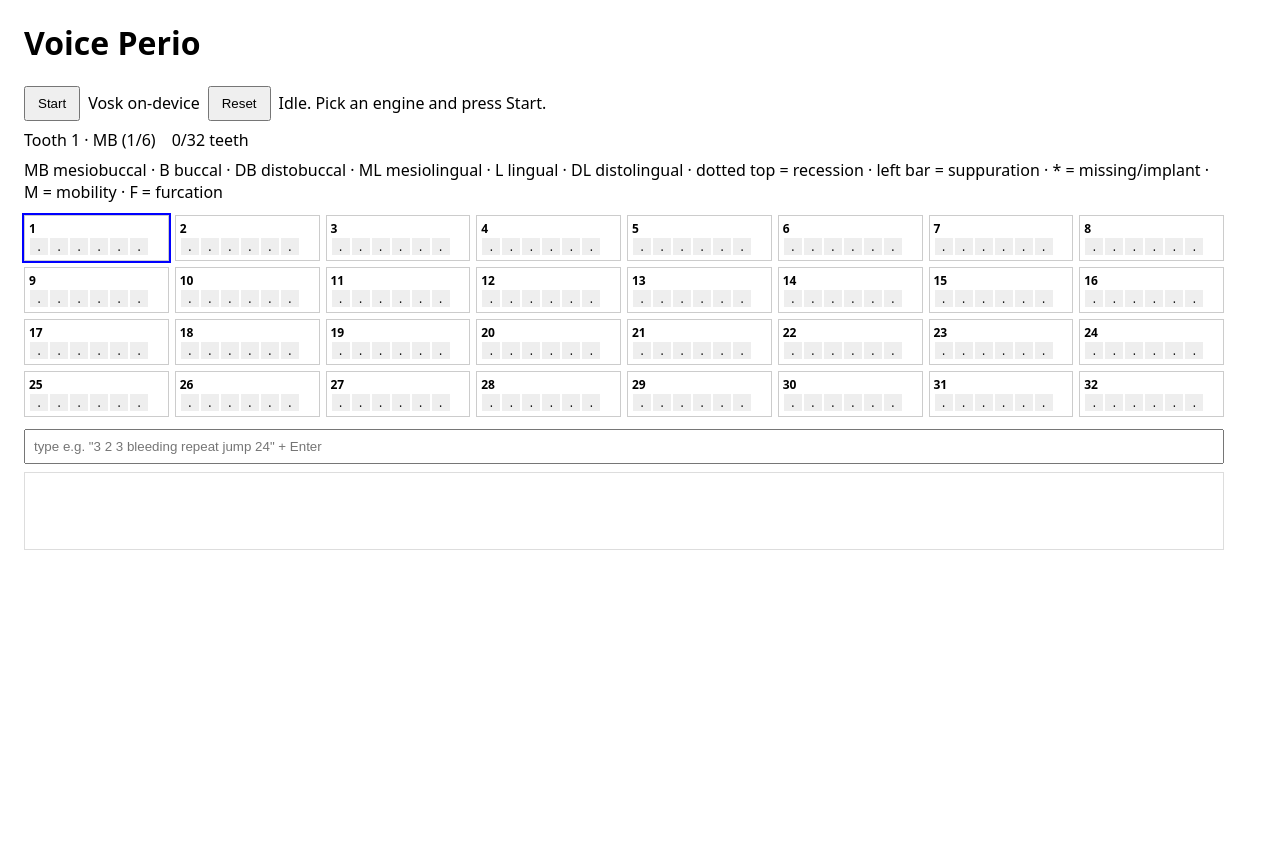
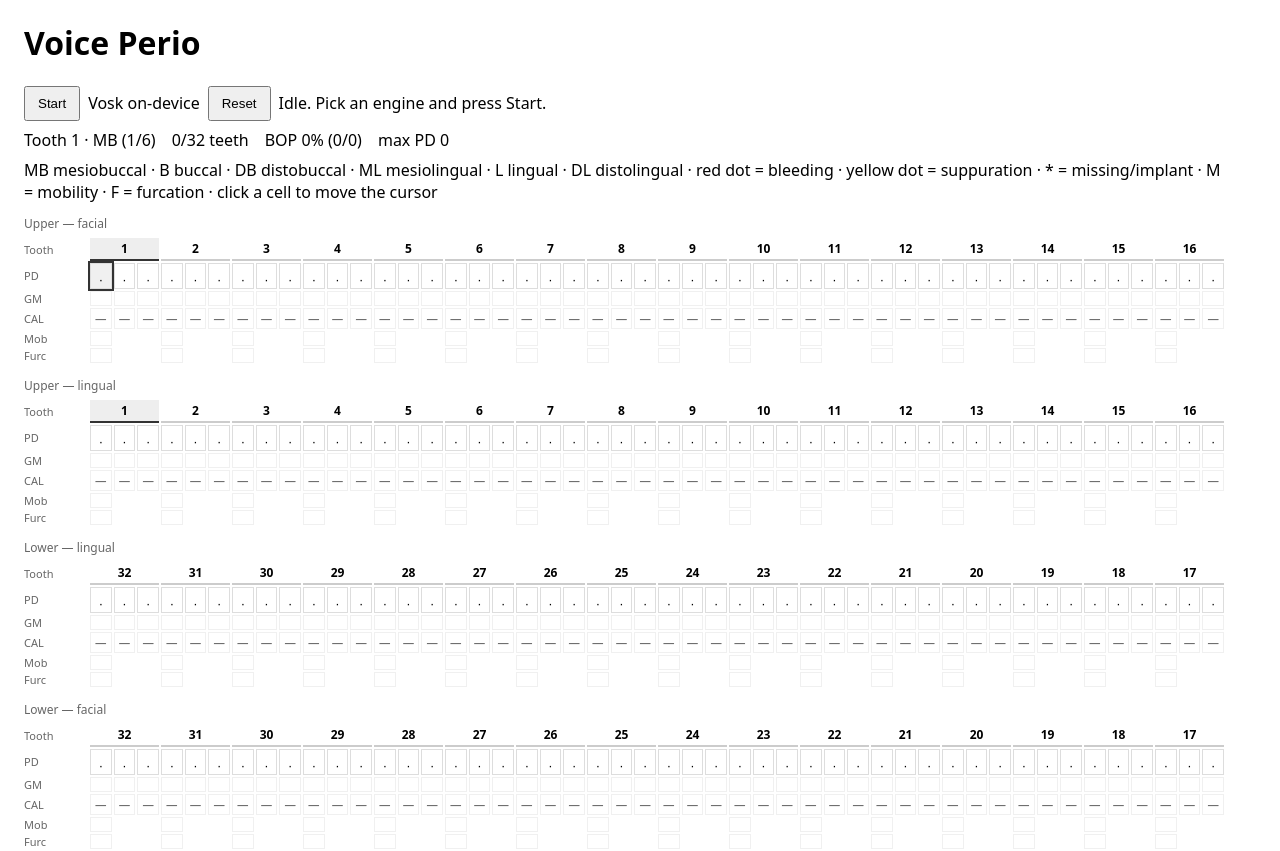
Before and after one commit to joellijo32/Perio-Assist, a Svelte app: page / in a window 1280 px wide. Shown: the top 851 px of the page. Before the commit the page ends 800 px from the top, so only its background shows below. Built offline with nearby package versions, Linux system fonts and the light colour scheme.

Commit message:
Open Dental-style data chart: arch sections, dots, GM/CAL, click-to-cursor, BOP% summary

```diff
--- a/src/App.svelte
+++ b/src/App.svelte
@@ -2,6 +2,7 @@
   import { onDestroy } from 'svelte';
   import { commit, resetAll, say, SITENAMES, store } from './chart.svelte.js';
   import { createRecognizer } from './recognizer.js';
+  import PerioChart from './PerioChart.svelte';
 
   let engine = $state('vosk');
   let draft = $state('');
@@ -9,6 +10,29 @@
   const teethDone = $derived(
     Object.values(store.teeth).filter((sites) => sites.some((v) => v !== null)).length,
   );
+
+  // ponytail: summary stats are pure derivations - no stats engine until one is needed
+  const bop = $derived.by(() => {
+    let hit = 0, total = 0;
+    for (const t of Object.keys(store.teeth)) {
+      if (store.absent[t]) continue;
+      for (let s = 0; s < 6; s++) {
+        if (store.teeth[t][s] == null) continue;
+        total++;
+        if (store.bleed[t][s]) hit++;
+      }
+    }
+    return { hit, total, pct: total ? Math.round((100 * hit) / total) : 0 };
+  });
+
+  const maxPD = $derived.by(() => {
+    let m = 0;
+    for (const t of Object.keys(store.teeth)) {
+      if (store.absent[t]) continue;
+      for (const v of store.teeth[t]) if (v != null && v > m) m = v;
+    }
+    return m;
+  });
 
   const recognizer = createRecognizer({
     onPartial: (text) => say(text, false),
@@ -36,14 +60,6 @@
     draft = '';
   }
 
-  function cellClass(v, bled, rec, sp) {
-    return `s${v >= 6 ? ' g6' : v >= 4 ? ' g4' : ''}${bled ? ' bleed' : ''}${rec > 0 ? ' rc' : ''}${sp ? ' sp' : ''}`;
-  }
-
-  function toothMarks(t) {
-    return `${store.absent[t] ? '*' : ''}${store.mob[t] != null ? ` M${store.mob[t]}` : ''}${store.fur[t] ? ` F${['','I','II','III'][store.fur[t].grade]}` : ''}`;
-  }
-
   onDestroy(() => recognizer.stop());
 </script>
 
@@ -58,23 +74,13 @@
   <div class="meta">
     <span>Tooth {store.cur.t} · {SITENAMES[store.cur.s]} ({store.cur.s + 1}/6)</span>
     <span>{teethDone}/32 teeth</span>
+    <span>BOP {bop.pct}% ({bop.hit}/{bop.total})</span>
+    <span>max PD {maxPD}</span>
     {#if store.latencyMs !== null}<span>{store.latencyMs.toFixed(0)}ms parse+render</span>{/if}
   </div>
 
-  <div class="legend">MB mesiobuccal · B buccal · DB distobuccal · ML mesiolingual · L lingual · DL distolingual · dotted top = recession · left bar = suppuration · * = missing/implant · M = mobility · F = furcation</div>
-  <div id="grid">
-    {#each Object.entries(store.teeth) as [t, sites] (t)}
-      <div class="t" class:cur={+t === store.cur.t} class:miss={!!store.absent[t]}>
-        <b>{t}{toothMarks(t)}</b><br />
-        {#each sites as v, s (s)}
-          <span
-            class={cellClass(v, store.bleed[t][s], store.rec[t][s], store.sup[t][s])}
-            title={`${t} ${SITENAMES[s]}${store.rec[t][s] ? `, rec ${store.rec[t][s]}` : ''}${store.sup[t][s] ? ', suppuration' : ''}`}
-          >{v ?? '.'}</span>
-        {/each}
-      </div>
-    {/each}
-  </div>
+  <div class="legend">MB mesiobuccal · B buccal · DB distobuccal · ML mesiolingual · L lingual · DL distolingual · red dot = bleeding · yellow dot = suppuration · * = missing/implant · M = mobility · F = furcation · click a cell to move the cursor</div>
+  <PerioChart />
 
   <input
     bind:value={draft}
@@ -92,17 +98,7 @@
   main { font-family: system-ui; margin: 16px; max-width: 1200px; }
   button, select { padding: 8px 12px; }
   .controls { display: flex; gap: 8px; align-items: center; flex-wrap: wrap; }
-  .meta { display: flex; gap: 16px; margin: 8px 0; }
-  #grid { display: grid; grid-template-columns: repeat(8, 1fr); gap: 6px; margin: 12px 0; }
-  .t { border: 1px solid #ccc; padding: 4px; font-size: 12px; }
-  .t.cur { outline: 2px solid blue; }
-  .s { display: inline-block; width: 18px; text-align: center; margin: 1px; background: #eee; }
-  .s.bleed { border-bottom: 3px solid red; }
-  .s.rc { border-top: 2px dotted #1976d2; }
-  .s.sp { border-left: 3px solid #7b1fa2; }
-  .t.miss { opacity: 0.45; }
-  .g4 { background: #ffeb3b; }
-  .g6 { background: #ef9a9a; }
+  .meta { display: flex; gap: 16px; margin: 8px 0; flex-wrap: wrap; }
   input { width: 100%; padding: 8px; box-sizing: border-box; }
   #tx { border: 1px solid #ddd; min-height: 60px; padding: 8px; margin-top: 8px; }
   .i { opacity: 0.5; font-style: italic; }
--- /dev/null
+++ b/src/PerioChart.svelte
@@ -0,0 +1,109 @@
+<script>
+  import { moveTo, SITENAMES, store } from './chart.svelte.js';
+
+  // ponytail: Open Dental data-chart rows - probing + dots, GM, auto-CAL, mobility, furcation
+  const UPPER = Array.from({ length: 16 }, (_, i) => i + 1);
+  const LOWER = Array.from({ length: 16 }, (_, i) => 32 - i);
+
+  const cal = (t, s) => (store.teeth[t][s] == null ? null : store.teeth[t][s] + store.rec[t][s]);
+  const marks = (t) =>
+    `${store.absent[t] ? '*' : ''}${store.mob[t] != null ? ` M${store.mob[t]}` : ''}${store.fur[t] ? ` F${['', 'I', 'II', 'III'][store.fur[t].grade]}` : ''}`;
+</script>
+
+{#snippet brow(t, s)}
+  {@const v = store.teeth[t][s]}
+  {@const sel = store.cur.t === t && store.cur.s === s}
+  <button
+    class="pd"
+    class:sel
+    class:miss={!!store.absent[t]}
+    class:flag={v != null && v >= 4}
+    onclick={() => moveTo(t, s)}
+    title={`${t} ${SITENAMES[s]}${store.rec[t][s] ? `, rec ${store.rec[t][s]}` : ''}${store.sup[t][s] ? ', suppuration' : ''}`}
+  >
+    <span class="dots">
+      {#if store.bleed[t][s]}<i class="dot bop"></i>{/if}
+      {#if store.sup[t][s]}<i class="dot sup"></i>{/if}
+    </span>
+    <span>{v ?? '·'}</span>
+  </button>
+{/snippet}
+
+{#snippet arch(label, teeth, sites)}
+  <div class="archlabel">{label}</div>
+  <div class="arch" style={`grid-template-columns: 64px repeat(${teeth.length}, 1fr)`}>
+    <div class="rlabel">Tooth</div>
+    {#each teeth as t (t)}
+      <div class="thead" class:cur={store.cur.t === t} class:miss={!!store.absent[t]}>
+        <b>{t}</b><span>{marks(t)}</span>
+      </div>
+    {/each}
+    <div class="rlabel">PD</div>
+    {#each teeth as t (t)}
+      <div class="tgroup">
+        {#each sites as s (s)}
+          {@render brow(t, s)}
+        {/each}
+      </div>
+    {/each}
+    <div class="rlabel">GM</div>
+    {#each teeth as t (t)}
+      <div class="tgroup">
+        {#each sites as s (s)}
+          <div class="gm">{store.rec[t][s] || ''}</div>
+        {/each}
+      </div>
+    {/each}
+    <div class="rlabel">CAL</div>
+    {#each teeth as t (t)}
+      <div class="tgroup">
+        {#each sites as s (s)}
+          {@const c = cal(t, s)}
+          <div class="cal" class:flag={c != null && c >= 4}>{c ?? '—'}</div>
+        {/each}
+      </div>
+    {/each}
+    <div class="rlabel">Mob</div>
+    {#each teeth as t (t)}
+      <div class="tgroup"><div class="mob">{store.mob[t] ?? ''}</div></div>
+    {/each}
+    <div class="rlabel">Furc</div>
+    {#each teeth as t (t)}
+      <div class="tgroup"><div class="mob">{store.fur[t]?.grade ?? ''}</div></div>
+    {/each}
+  </div>
+{/snippet}
+
+<div class="chart">
+  {@render arch('Upper — facial', UPPER, [0, 1, 2])}
+  {@render arch('Upper — lingual', UPPER, [3, 4, 5])}
+  {@render arch('Lower — lingual', LOWER, [3, 4, 5])}
+  {@render arch('Lower — facial', LOWER, [0, 1, 2])}
+</div>
+
+<style>
+  .chart { display: flex; flex-direction: column; gap: 14px; margin: 12px 0; }
+  .archlabel { font-size: 12px; color: #666; margin-bottom: -8px; }
+  .arch { display: grid; gap: 2px; align-items: stretch; }
+  .rlabel { font-size: 11px; color: #666; align-self: center; }
+  .thead { text-align: center; font-size: 12px; padding: 2px; border-bottom: 2px solid #ccc; }
+  .thead.cur { border-bottom-color: #333; background: #eee; }
+  .thead span { color: #a00; font-size: 11px; }
+  .tgroup { display: grid; grid-template-columns: repeat(3, 1fr); gap: 2px; }
+  .tgroup.miss { opacity: 0.45; }
+  .pd {
+    display: flex; flex-direction: column; align-items: center;
+    min-width: 0; padding: 1px 0; font-size: 13px;
+    background: #fff; border: 1px solid #ddd; cursor: pointer;
+  }
+  .pd.sel { outline: 2px solid #333; background: #f0f0f0; }
+  .pd.flag { color: #c00; font-weight: bold; }
+  .pd.miss { text-decoration: line-through; }
+  .dots { display: flex; gap: 2px; height: 7px; }
+  .dot { width: 6px; height: 6px; border-radius: 50%; display: inline-block; }
+  .dot.bop { background: #c00; }
+  .dot.sup { background: #e6a800; }
+  .gm, .cal, .mob { text-align: center; font-size: 12px; padding: 1px 0; border: 1px solid #f0f0f0; }
+  .cal { color: #666; font-style: italic; }
+  .cal.flag { color: #c00; font-style: normal; font-weight: bold; }
+</style>
--- a/src/chart.svelte.js
+++ b/src/chart.svelte.js
@@ -25,8 +25,15 @@ export function commit(text) {
   if (r.hint) store.status = r.hint;
 }
 
-export function resetAll() {
-  const fresh = createState();
+// ponytail: click navigation mirrors the parser's explicit navs (cursor + aspect, no stale overflow)
+export function moveTo(t, s) {
+  store.cur = { t, s };
+  store.aspect = s < 3 ? 'facial' : 'lingual';
+  store.aspectSet = true;
+  store.overflowed = false;
+}
+
+export function resetAll() {  const fresh = createState();
   store.teeth = fresh.teeth;
   store.bleed = fresh.bleed;
   store.cur = fresh.cur;
```
